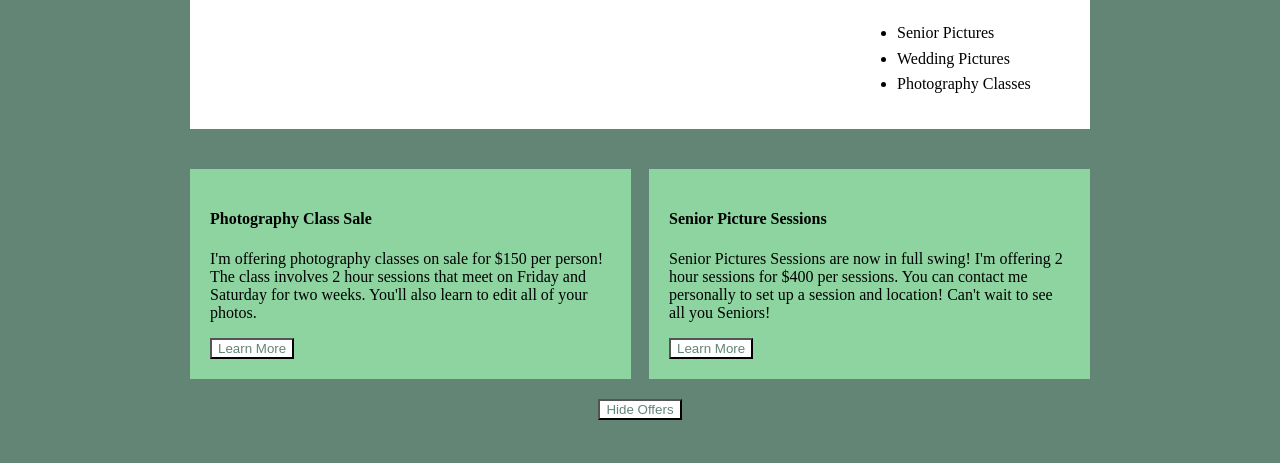
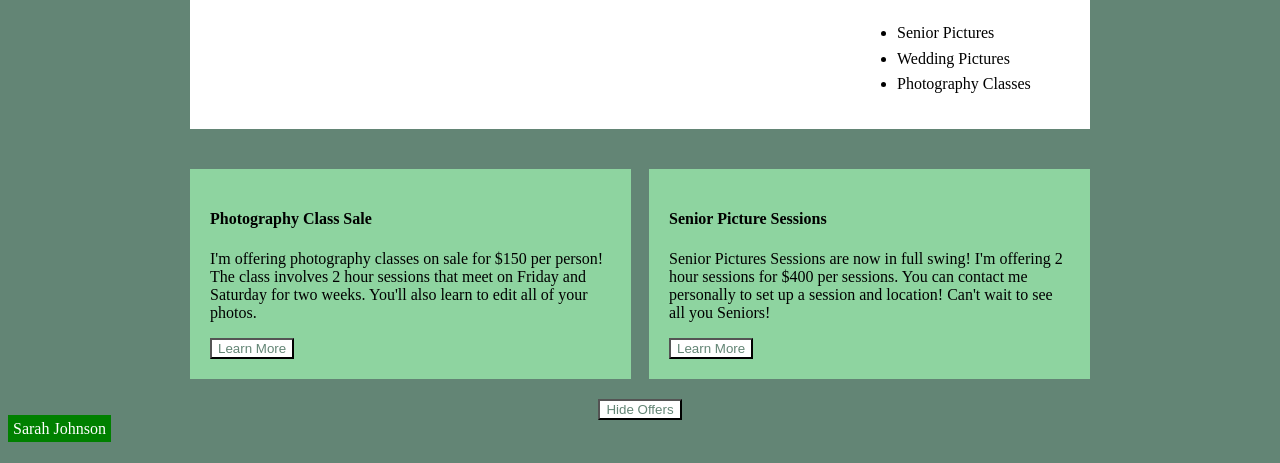
Before and after one commit to bethkez/bethke-agva-15b, a plain HTML site: page home.html in a window 1280 px wide. Shown: the part 337-800 px from the top of the page. Drawn offline with Linux system fonts and the light colour scheme.

Commit message:
added name at the bottom of the home page

```diff
--- a/home.html
+++ b/home.html
@@ -68,4 +68,5 @@
       y.style.display = "none";
     }
   </script>
+  <span style="background-color:green; color:white; padding:5px;"> Sarah Johnson </span>
 </body>
```
